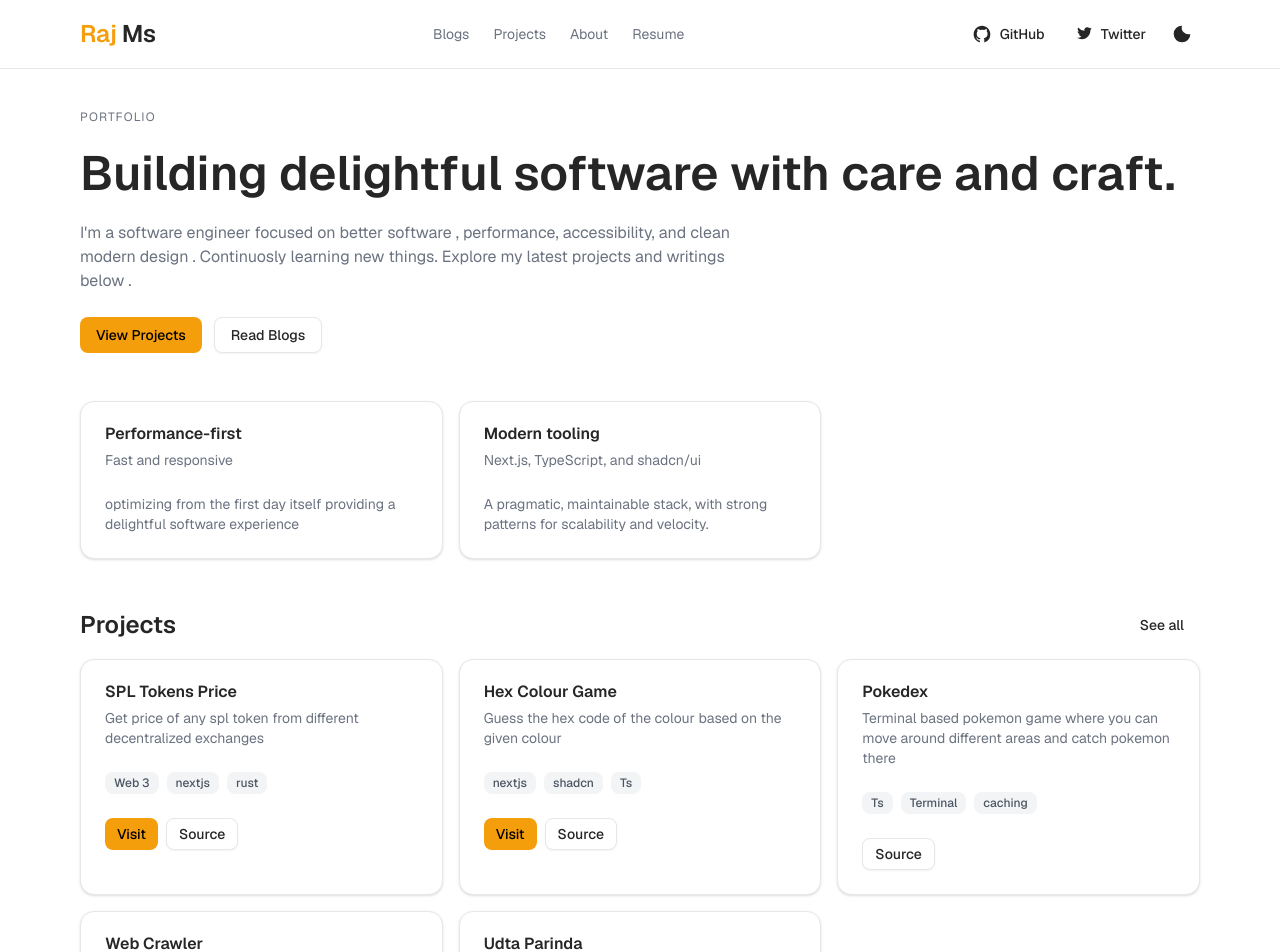
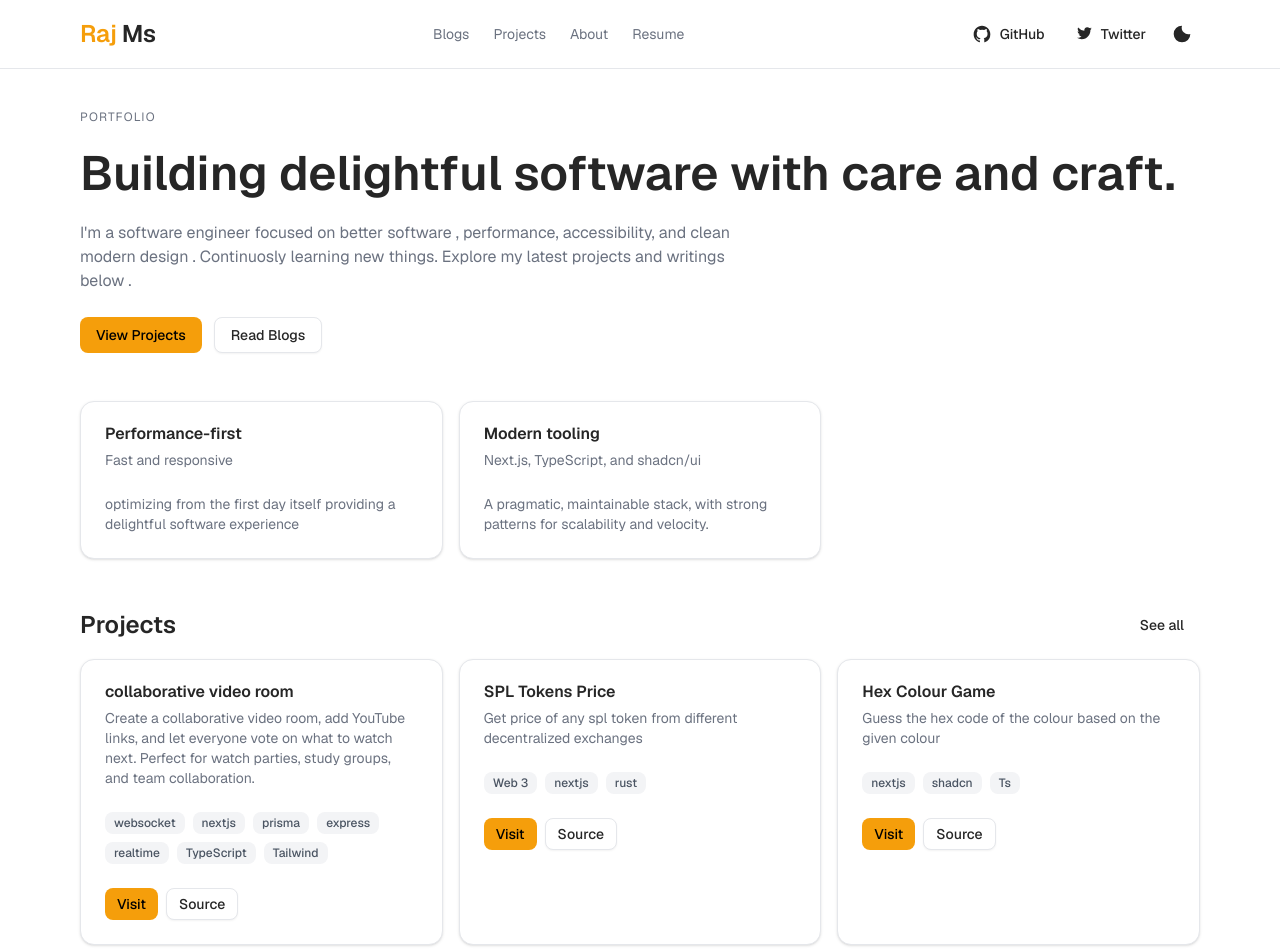
Before and after one commit to RajManish8340/Portfolio, a Next.js app: page / in a window 1280 px wide. Shown: the top 952 px of the page. Built offline with nearby package versions, Linux system fonts and the light colour scheme.

Commit message:
added muzer

```diff
--- a/app/page.tsx
+++ b/app/page.tsx
@@ -59,7 +59,15 @@ export default function HomePage() {
         </div>
         <div className="grid grid-cols-1 md:grid-cols-3 gap-4">
           {(() => {
-                  const featuredProjects = [{
+            const featuredProjects = [
+              {
+                title: "collaborative video room",
+                description: "Create a collaborative video room, add YouTube links, and let everyone vote on what to watch next. Perfect for watch parties, study groups, and team collaboration.",
+                liveUrl: "https://muzzzer.vercel.app/",
+                sourceUrl: "https://github.com/RajManish8340/muzer",
+                tags: ["websocket", "nextjs", "prisma", "express", "realtime", "TypeScript", "Tailwind"]
+              },
+              {
                 title: "SPL Tokens Price",
                 description: "Get price of any spl token from different decentralized exchanges",
                 liveUrl: "https://ur-anus.vercel.app/",
--- a/app/projects/page.tsx
+++ b/app/projects/page.tsx
@@ -17,6 +17,13 @@ export default function ProjectsPage() {
         <div className="grid grid-cols-1 md:grid-cols-3 gap-4">
           {(() => {
             const featuredProjects = [
+              {
+                title: "collaborative video room",
+                description: "Create a collaborative video room, add YouTube links, and let everyone vote on what to watch next. Perfect for watch parties, study groups, and team collaboration.",
+                liveUrl: "https://muzzzer.vercel.app/",
+                sourceUrl: "https://github.com/RajManish8340/muzer",
+                tags: ["websocket", "nextjs", "prisma", "express", "realtime", "Typescript", "Tailwind"]
+              },
               {
                 title: "SPL Tokens Price",
                 description: "Get price of any spl token from different decentralized exchanges",
```
Lines whose indentation alone changed are shown as unchanged.
